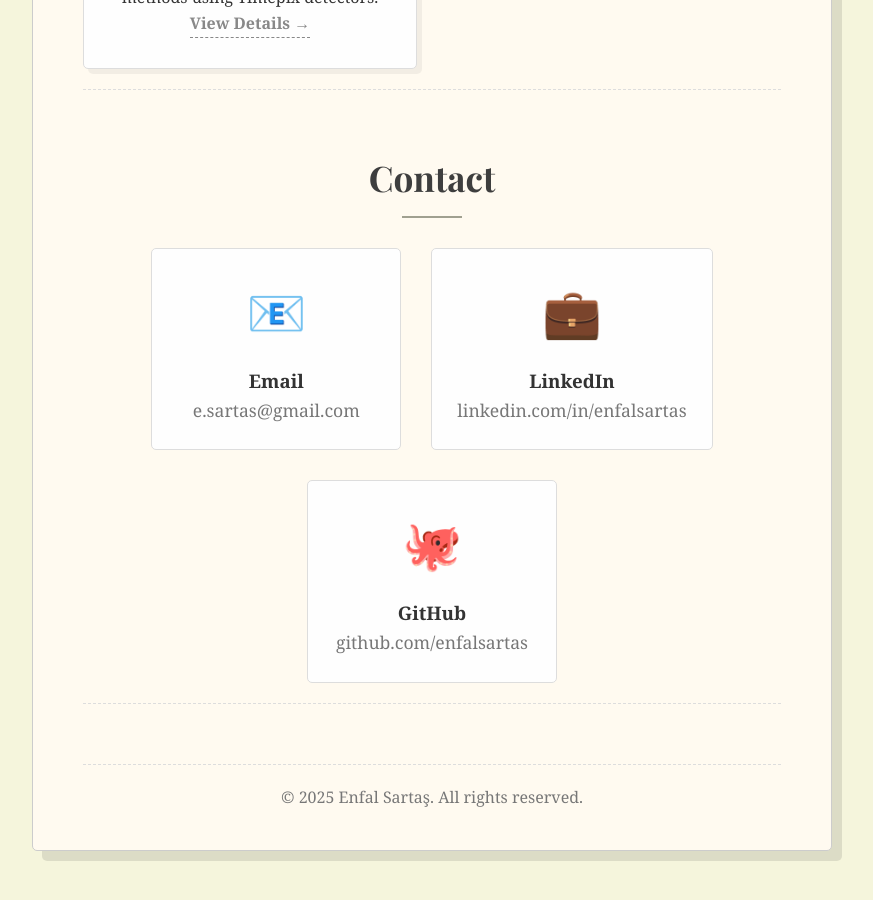
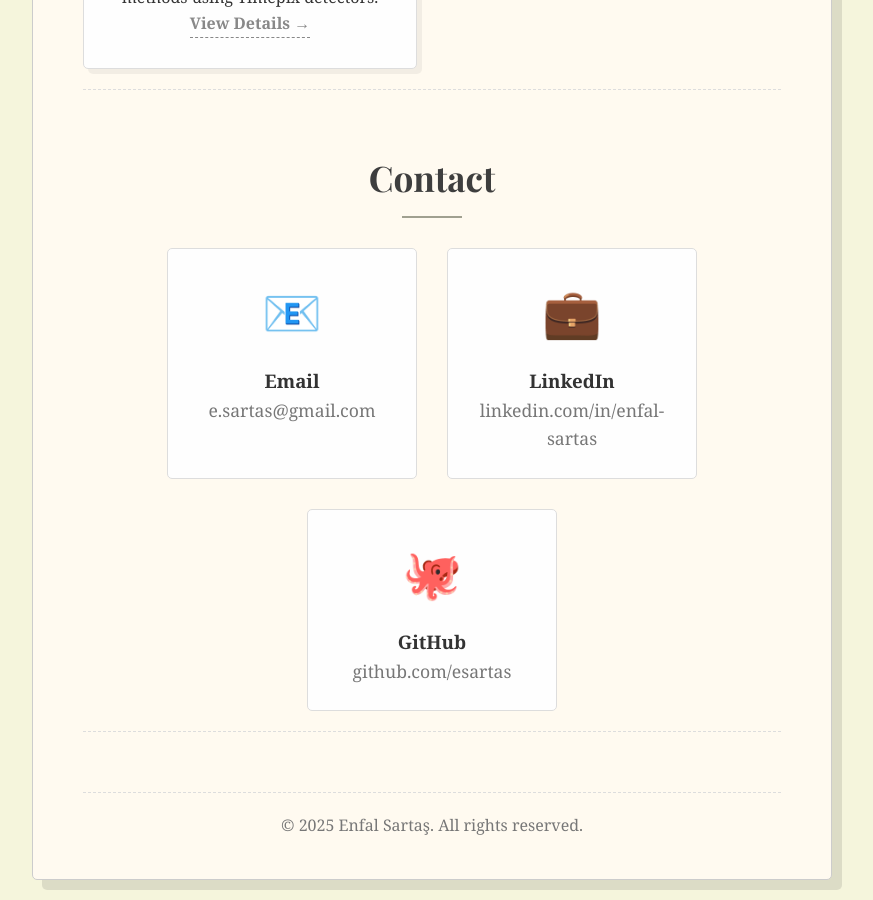
Before and after one commit to esartas/esartas.github.io, a Jekyll site: the page built from index.md, in a window 1280 px wide and 900 px high, scrolled down 1530 px. Shown: the whole window, without its empty margins (208-1081 px from the left). Built offline with Jekyll 4.4.1, drawn with Linux system fonts in a browser that asks for light colours; some web fonts are replaced; before the commit the page ends 2401 px from its top, so only the background shows below that.

Commit message:
Update index.md

```diff
--- a/index.md
+++ b/index.md
@@ -49,12 +49,12 @@ title: Home
     <div class="contact-item">
         <div>💼</div>
         <h3>LinkedIn</h3>
-        <a href="https://linkedin.com/in/enfalsartas" target="_blank">linkedin.com/in/enfalsartas</a>
+        <a href="https://linkedin.com/in/enfal-sartas" target="_blank">linkedin.com/in/enfal-sartas</a>
     </div>
     <div class="contact-item">
         <div>🐙</div>
         <h3>GitHub</h3>
-        <a href="https://github.com/enfalsartas" target="_blank">github.com/enfalsartas</a>
+        <a href="https://github.com/esartas" target="_blank">github.com/esartas</a>
     </div>
 </div>
 </section>
```
